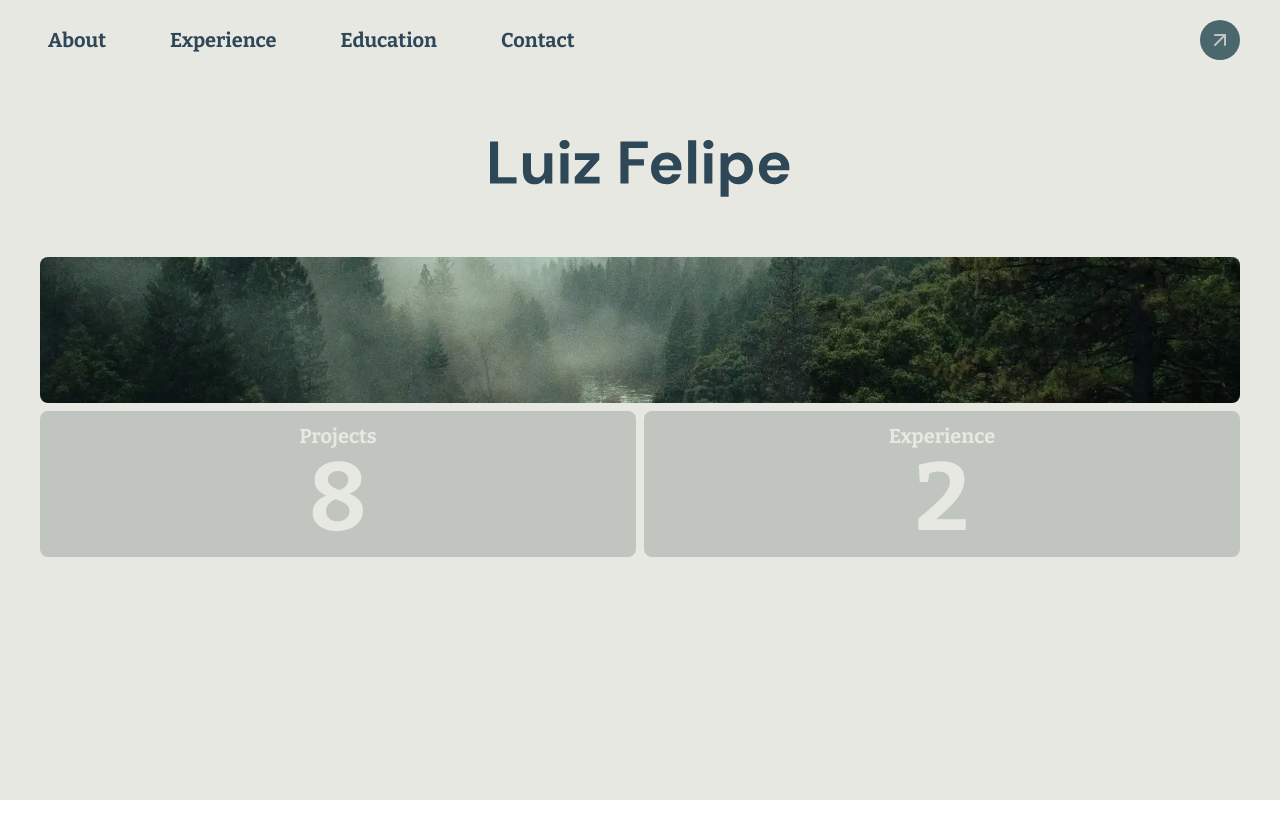
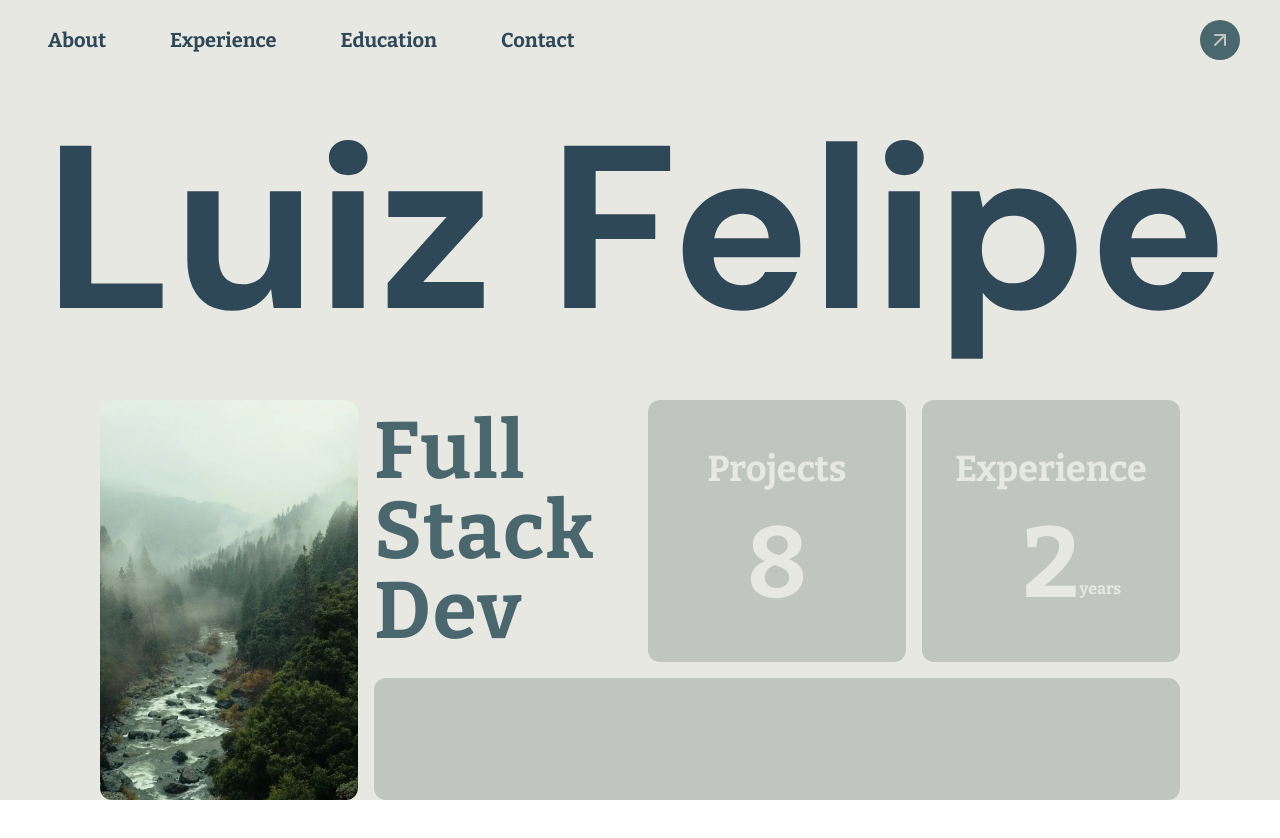
Before and after one commit to luiz-feliph/portfolio, a React (Vite) app: page / in a window 1280 px wide. Shown: the top 838 px of the page. Built offline with nearby package versions, Linux system fonts and the light colour scheme.

Commit message:
feat(home): responsive main, home page is done

```diff
--- a/src/components/Home/Header.tsx
+++ b/src/components/Home/Header.tsx
@@ -3,8 +3,8 @@ import NavBar from "./NavBar"
 function Header() {
 
   return (
-    <header className="flex items-center bg-off-white h-[80px] px-[20px]">
-      <h3 className="font-bitter text-steel-blue md:hidden">Full Stack Developer</h3>
+    <header className="flex items-center bg-off-white h-[80px] px-[20px] lg:px-[40px]">
+      <h3 className="font-bitter text-steel-blue w-full md:hidden">Full Stack Developer</h3>
       <NavBar />
     </header>
   )
--- a/src/components/Home/Main.tsx
+++ b/src/components/Home/Main.tsx
@@ -2,28 +2,117 @@ import luizFelipeLogo from "../../assets/icons/luiz-felipe.svg";
 import landscape from "../../assets/images/landscape.webp";
 
 function Main() {
-  return(
+  return (
     <main className="bg-off-white">
-      <div className="flex flex-col items-center justify-center pt-[60px] gap-[60px]">
-        <div className="flex justify-center">
-          <img src={luizFelipeLogo} alt="" />
+      <section
+        className="
+          flex flex-col items-center justify-center
+          gap-[60px] pt-[60px]
+          md:pt-[80px]
+          xl:gap-[40px] xl:pt-[60px]
+        "
+      >
+        <div
+          className="
+            flex w-full justify-center
+            px-[20px]
+            md:px-[40px]
+            lg:px-[60px]
+          "
+        >
+          <img src={luizFelipeLogo} alt="Luiz Felipe Logo" className="w-full" />
         </div>
-        <div className="grid grid-cols-2 grid-rows-2 gap-[8px] px-[40px] w-full h-[300px]">
-          <div className="col-span-full ">
-            <img className="w-full h-full object-cover rounded-lg" src={landscape} alt="" />
+
+        <section
+          className="
+            grid h-[300px] w-full grid-cols-2 grid-rows-2
+            gap-[8px] px-[40px]
+            md:grid-cols-3 md:grid-rows-3
+            lg:px-[100px]
+            xl:grid-cols-4 xl:gap-[16px] xl:h-[400px]
+          "
+        >
+          <figure className="col-span-full sm:col-1 sm:row-span-full">
+            <img
+              src={landscape}
+              alt="Landscape"
+              className="
+                h-full w-full object-cover
+                rounded-lg
+                md:rounded-xl
+              "
+            />
+          </figure>
+
+          <div className="hidden row-start-1 row-end-3 md:items-center xl:flex">
+            <h1
+              className="
+                font-bitter text-[80px] font-bold leading-none tracking-wide
+                text-steel-blue
+              "
+            >
+              Full
+              <br />
+              Stack
+              <br />
+              <span className="2xl:hidden">Dev</span>
+              <span className="hidden 2xl:inline">Developer</span>
+            </h1>
           </div>
-          <div className="flex flex-col items-center justify-center bg-light-sage rounded-lg px-[10px]">
-            <h2 className="font-bitter font-bold text-off-white text-xl">Projects</h2>
-            <p className="font-bitter font-bold text-off-white text-8xl">8</p>
-          </div>
-          <div className="flex flex-col items-center justify-center bg-light-sage rounded-lg px-[10px]">
-            <h2 className="font-bitter font-bold text-off-white text-xl">Experience</h2>
-            <p className="font-bitter font-bold text-off-white text-8xl">2</p>
-          </div>
-        </div>
-      </div>
+
+          <article
+            className="
+              flex flex-col items-center justify-center
+              rounded-lg bg-light-sage px-[10px]
+              md:row-start-1 md:row-end-3 md:gap-6 md:rounded-xl
+              xl:col-3
+            "
+          >
+            <h2 className="font-bitter text-xl font-bold text-off-white md:text-4xl">
+              Projects
+            </h2>
+            <p className="font-bitter text-8xl font-bold text-off-white md:text-[100px]">
+              8
+            </p>
+          </article>
+
+          <article
+            className="
+              flex flex-col items-center justify-center
+              rounded-lg bg-light-sage px-[10px]
+              md:row-start-1 md:row-end-3 md:gap-6 md:rounded-xl
+              xl:col-4
+            "
+          >
+            <h2 className="font-bitter text-xl font-bold text-off-white md:text-4xl">
+              Experience
+            </h2>
+
+            <p className="relative font-bitter text-8xl font-bold text-off-white md:text-[100px]">
+              2
+              <span
+                className="
+                  absolute bottom-[12px] -right-[35px]
+                  font-bitter text-sm font-bold text-off-white
+                  md:-right-[42px] md:text-base
+                "
+              >
+                years
+              </span>
+            </p>
+          </article>
+
+          <div
+            className="
+              hidden w-full rounded-xl bg-light-sage
+              md:block md:col-start-2 md:col-end-4 md:row-3
+              xl:col-end-5
+            "
+          />
+        </section>
+      </section>
     </main>
-  )
+  );
 }
 
-export default Main
+export default Main;
--- a/src/components/Home/NavBar.tsx
+++ b/src/components/Home/NavBar.tsx
@@ -40,15 +40,15 @@ function NavBar() {
         />
       </button>
 
-      <nav aria-hidden={!isOpen}>
+      <nav aria-hidden={!isOpen} className="w-full">
         <div
           className={`
             fixed inset-0 z-50
             h-screen w-full
-            bg-white/30 backdrop-blur-sm
+            bg-white/30 backdrop-blur-md
             transition-transform duration-300
             ${isOpen ? "handle-menu" : "translate-x-full"}
-            md:translate-x-0 md:bg-transparent md:backdrop-blur-none
+            md:static md:h-[80px] md:translate-x-0 md:bg-transparent md:backdrop-blur-none
           `}
         >
           <span
@@ -74,7 +74,7 @@ function NavBar() {
             className="
               flex h-screen flex-col items-center justify-end
               gap-[100px] py-[40px]
-              md:h-[80px] md:flex-row md:justify-between md:py-0 md:px-[40px]
+              md:h-[80px] md:flex-row md:justify-between md:py-0
             "
           >
             <ul
--- a/src/index.css
+++ b/src/index.css
@@ -5,6 +5,8 @@
   }
 
 @theme {
+  --breakpoint-2xl: 115rem;
+
   --font-bitter: "Bitter", serif;
   --font-dm-sans: "DM Sans", sans-serif;
   --font-dm-mono: "DM Mono", monospace;
```
